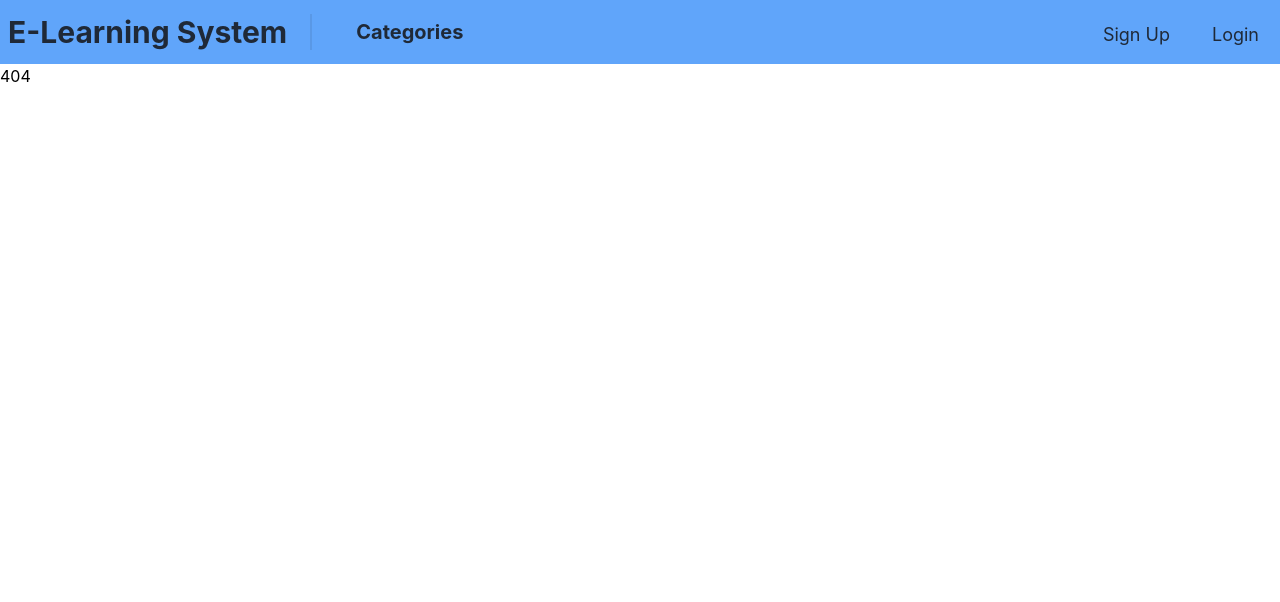
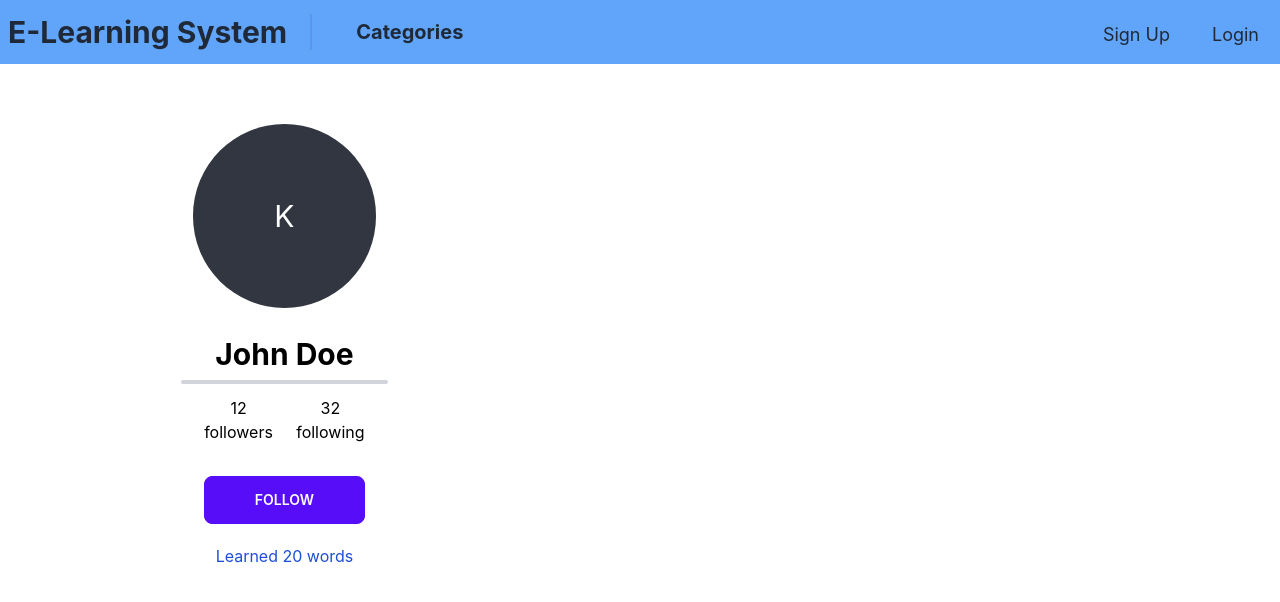
Before and after one commit to framgia/sph_els_redempto, a React (Create React App) app in the folder frontend/: page /users/1 in a window 1280 px wide. Before the commit this address had no page. Shown: the top 602 px of the page. Built offline with nearby package versions, Linux system fonts and the light colour scheme.

Commit message:
[SELS-TASK][FE] Create Profile View (#5)

```diff
--- a/frontend/src/App.jsx
+++ b/frontend/src/App.jsx
@@ -2,9 +2,10 @@ import './App.css';
 import NavBar from './components/NavBar';
 import NoView from './views/NoView';
 import Dashboard from './views/dashboard/Dashboard';
-import Activities from './views/dashboard/widgets/Activities';
-import WordsLearned from './views/dashboard/widgets/WordsLearned';
+import Activities from './components/Activities';
+import WordsLearned from './components/WordsLearned';
 import Categories from './views/categories/Categories';
+import Profile from './views/profile/Profile';
 import { Routes, Route, BrowserRouter, Navigate } from 'react-router-dom';
 
 function App() {
@@ -18,6 +19,11 @@ function App() {
             <Route index path="activity" element={<Activities/>} />
             <Route index path="history" element={<WordsLearned/>} />
           </Route>
+          <Route path="users/:id" element={<Profile/>}>
+            <Route index path="activity" element={<Activities/>} />
+            <Route index path="history" element={<WordsLearned/>} />
+          <Route path="*" element={<NoView />} />
+          </Route>
           <Route path="categories" element={<Categories/>} />
           <Route path="sign-up" element={<><p className="text-black">Sign Up</p></>} />
           <Route path="login" element={<><p className="text-black">Login</p></>} />
--- a/frontend/src/views/dashboard/widgets/Activities.jsx
+++ b/frontend/src/components/Activities.jsx
@@ -1,5 +1,5 @@
 import React from 'react'
-import Divider from '../../../components/Divider';
+import Divider from './Divider';
 import ActivityItem from './ActivityItem';
 
 const Activities = () => {
--- a/frontend/src/views/dashboard/widgets/ActivityItem.jsx
+++ b/frontend/src/components/ActivityItem.jsx
@@ -1,5 +1,6 @@
 import React from 'react'
-import Avatar from '../../../components/Avatar';
+import Avatar from './Avatar';
+import {Link} from 'react-router-dom';
 
 function ActivityItem() {
     return (
@@ -7,7 +8,8 @@ function ActivityItem() {
             <Avatar />
             <div className="inline-block w-5/6 ml-4 mt-3">
                 <div>
-                    <span className="text-red font-bold">User</span> learned 20 of 20 words in <span className="text-red font-bold">Category</span>
+                    <Link to = "../../users/1/activity"><span className="text-red font-bold">User </span> </Link>
+                    learned 20 of 20 words in <span className="text-red font-bold">Category</span>
                 </div>
                 <div>
                     <span className="text-gray-500 font-bold">2 days ago</span>
--- a/frontend/src/components/Avatar.jsx
+++ b/frontend/src/components/Avatar.jsx
@@ -1,9 +1,9 @@
 import React from 'react'
 
-function Avatar() {
+function Avatar({className = "inline-block w-16", isRounded = true}) {
   return (
-    <div class="avatar placeholder inline-block align-top">
-        <div class="bg-neutral-focus text-neutral-content rounded-full w-16 h-full">
+    <div class={`avatar placeholder align-top ${className}`}>
+        <div class={`bg-neutral-focus text-neutral-content h-full ${isRounded ? "rounded-full" : ""}`}>
             <span class="text-3xl">K</span>
         </div>
     </div>
--- a/frontend/src/views/dashboard/widgets/WordsLearned.jsx
+++ b/frontend/src/components/WordsLearned.jsx
@@ -1,5 +1,5 @@
 import React from 'react'
-import Divider from '../../../components/Divider';
+import Divider from './Divider';
 
 const WordsLearned = () => {
   const wordList = [
--- /dev/null
+++ b/frontend/src/views/profile/Profile.jsx
@@ -0,0 +1,47 @@
+import React, {useState} from 'react'
+import { Link, Outlet } from 'react-router-dom';
+import Avatar from '../../components/Avatar';
+import Divider from '../../components/Divider';
+
+const Profile = () => {
+    const [isFollowing, setIsFollowing] = useState(false);
+
+    const handleFollow = () => {
+        setIsFollowing((prevIsFollow) => !prevIsFollow);
+    }
+
+    return (
+        <div className="text-black flex-1 w-10/12 m-auto">
+            <div className="inline-block align-top w-4/12 p-10">
+                <div className="w-full mt-5">
+                    <Avatar className="w-8/12 block m-auto" />
+                    <div className="block align-top pt-2 text-center">
+                        <Link to="activity"><span className="text-black block font-bold text-3xl mt-5">John Doe</span></Link>
+                        <div className='w-9/12 m-auto'>
+                            <Divider />
+                        </div>
+                        <div className="mt-3 flex w-8/12 m-auto">
+                            <div className="w-1/2">
+                                12
+                                <br />
+                                followers
+                            </div>
+                            <div className="w-1/2">
+                                32
+                                <br />
+                                following
+                            </div>
+                        </div>
+                        <button className="btn btn-primary mt-8 w-7/12" onClick={() => handleFollow()}>
+                            { isFollowing ? "Unfollow" : "Follow"}
+                        </button>
+                        <Link to="history"><span className="text-blue-700 block mt-5">Learned 20 words</span></Link>
+                    </div>
+                </div>
+            </div>
+            <Outlet />
+        </div>
+    )
+}
+
+export default Profile;
```
Also changed, not shown: 1 other file (tests, documents, lock files or other folders).
